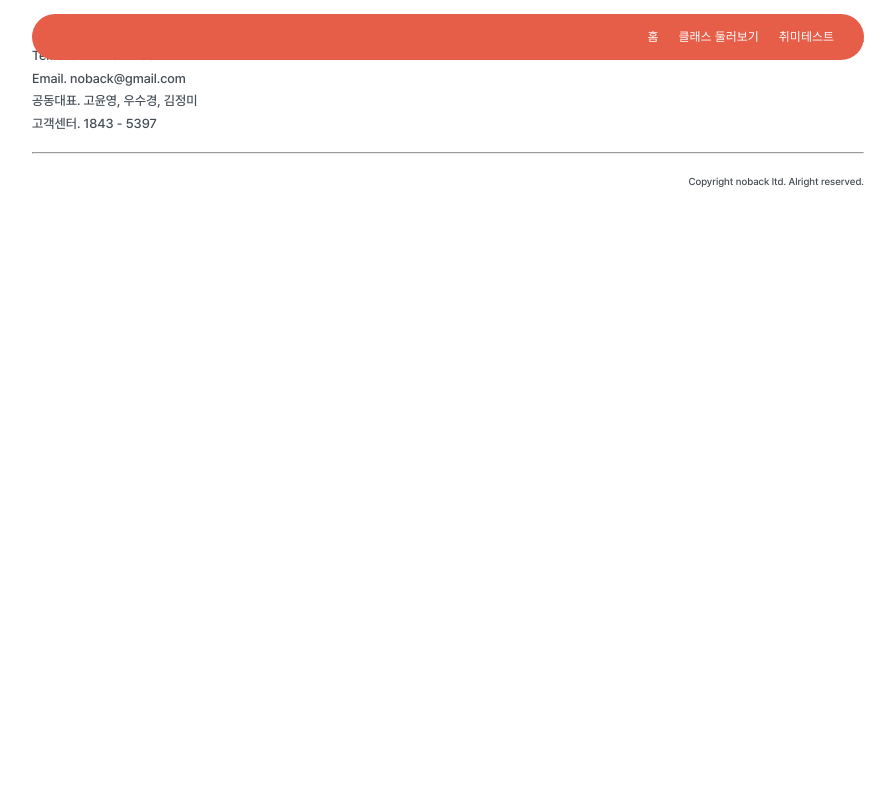
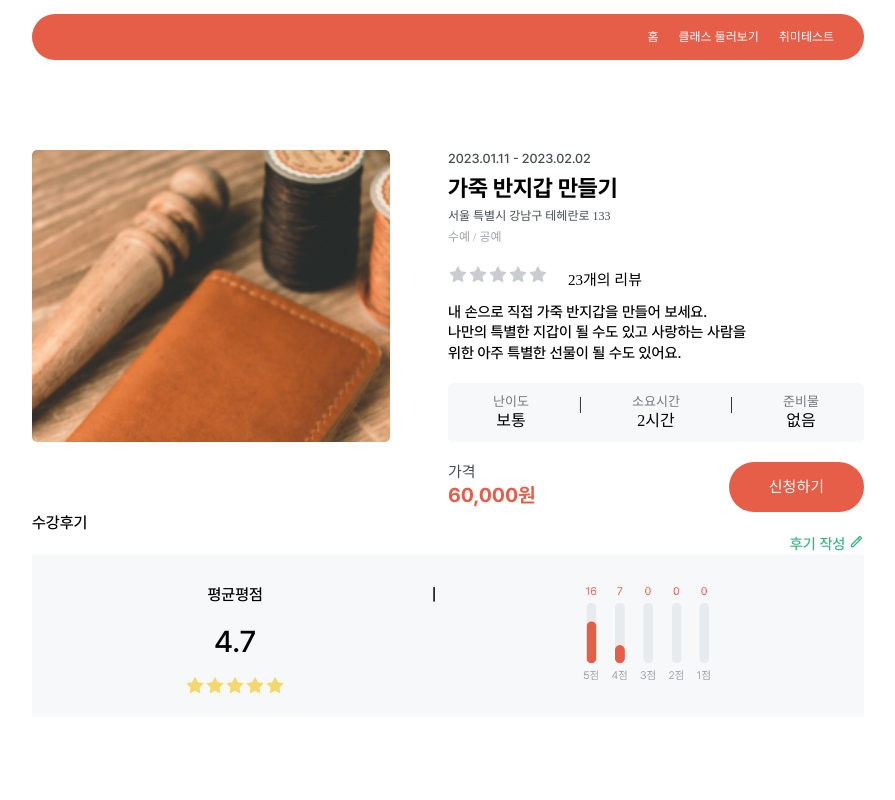
Before and after one commit to highthon/NoBack-client, a React (Create React App) app: page /detail in a window 1280 px wide. Shown: the top 800 px of the page, without its empty margins (192-1087 px from the left). Built offline with nearby package versions, Linux system fonts and the light colour scheme.

Commit message:
ADD :: 상세페이지 평점까지

```diff
--- a/src/App.js
+++ b/src/App.js
@@ -3,6 +3,7 @@ import { BrowserRouter, Routes, Route } from "react-router-dom";
 import Main from "./pages/Main";
 import Main3 from "./pages/Main3";
 import Look from "./pages/Look";
+import Detail from "./pages/Detail";
 import Footer from "./components/Footer";
 function App() {
   return (
@@ -13,6 +14,7 @@ function App() {
           <Route path="/main" element={<Main />} />
           <Route path="/" element={<Main3 />} />
           <Route path="/look" element={<Look />} />
+          <Route path="/detail" element={<Detail />} />
         </Routes>
         <Footer/>
       </BrowserRouter>
--- a/src/components/Lesson/index.js
+++ b/src/components/Lesson/index.js
@@ -1,7 +1,9 @@
 import "./style.scss";
+import { Link } from "react-router-dom";
 export default function Lesson() {
   return (
     <>
+      <Link to="/detail">
         <div className="lesson-tit">
           <div className="lesson-img">
             <img src="/img/class.png" />
@@ -12,6 +14,7 @@ export default function Lesson() {
             <p className="lesson-money">60,000원</p>
           </div>
         </div>
+      </Link>
     </>
   );
 }
--- a/src/components/Lesson/style.scss
+++ b/src/components/Lesson/style.scss
@@ -25,4 +25,7 @@
         font-size: 15px;
     }
   }
+  &:hover{
+    cursor: pointer;
+  }
 }
--- /dev/null
+++ b/src/pages/Detail/index.js
@@ -0,0 +1,102 @@
+import "./style.scss";
+import { AiFillStar } from "react-icons/ai";
+import { RiPencilLine } from "react-icons/ri";
+export default function Detail() {
+  return (
+    <>
+      <div className="Detail-tit">
+        <div className="Detail-tit-div">
+          <div className="Detail-tit-top">
+            <div className="Detail-tit-top-left">
+              <img src="/img/class.png" />
+            </div>
+            <div className="Detail-tit-top-right">
+              <div className="Detail-tit-right-top">
+                <p className="detail-top-day">2023.01.11 - 2023.02.02</p>
+                <p className="detail-top-title">가죽 반지갑 만들기</p>
+                <p className="detail-top-address">
+                  서울 특별시 강남구 테헤란로 133
+                </p>
+                <p className="detail-top-type">수예 / 공예</p>
+              </div>
+              <div className="Detail-tit-right-top2">
+                <div className="Detail-tit-right-review">
+                  <a className="detail-right-star">
+                    <AiFillStar />
+                    <AiFillStar />
+                    <AiFillStar />
+                    <AiFillStar />
+                    <AiFillStar />
+                  </a>
+                  <a className="detail-right-reviewcount">23개의 리뷰</a>
+                </div>
+                <div className="Detail-tit-right-explain">
+                  <p className="detail-right-explain">
+                    내 손으로 직접 가죽 반지갑을 만들어 보세요.
+                    <br />
+                    나만의 특별한 지갑이 될 수도 있고 사랑하는 사람을
+                    <br /> 위한 아주 특별한 선물이 될 수도 있어요.
+                  </p>
+                </div>
+              </div>
+              <div className="Detail-tit-right-top3">
+                <div className="detail-right-difficulty">
+                  <p className="detail-right-gray-top">난이도</p>
+                  <p className="detail-right-gray-bottom">보통</p>
+                </div>
+                <div>
+                  <p>|</p>
+                </div>
+                <div className="detail-right-time">
+                  <p className="detail-right-gray-top">소요시간</p>
+                  <p className="detail-right-gray-bottom">2시간</p>
+                </div>
+                <div>
+                  <p>|</p>
+                </div>
+                <div className="deatil-right-check">
+                  <p className="detail-right-gray-top">준비물</p>
+                  <p className="detail-right-gray-bottom">없음</p>
+                </div>
+              </div>
+              <div className="Detail-tit-right-button">
+                <div className="right-button-front">
+                  <p className="right-front-name">가격</p>
+                  <p className="right-front-money">60,000원</p>
+                </div>
+                <div className="right-button-back">
+                  <button className="button-sinchung">신청하기</button>
+                </div>
+              </div>
+            </div>
+          </div>
+          <div className="Detail-tit-bottom">
+            <p className="detail-tit-sugang-hugi">수강후기</p>
+            <p className="detail-tit-jaksung-hugi">
+              후기 작성 <RiPencilLine />
+            </p>
+            <div className="Detail-tit-bottom2">
+              <div className="Detail-bottom-left">
+                <p className="detail-bottom-aver">평균평점</p>
+                <p className="detail-starpoint">4.7</p>
+                <p className="detail-star">
+                  <AiFillStar />
+                  <AiFillStar />
+                  <AiFillStar />
+                  <AiFillStar />
+                  <AiFillStar />
+                </p>
+              </div>
+              <div className="Detail-bottom-bar">
+                <p>|</p>
+              </div>
+              <div className="Detail-bottom-right">
+                <img src="/img/graph.png" />
+              </div>
+            </div>
+          </div>
+        </div>
+      </div>
+    </>
+  );
+}
--- /dev/null
+++ b/src/pages/Detail/style.scss
@@ -0,0 +1,155 @@
+@import "../../style/global.style.scss";
+@import "../../style/common.scss";
+.Detail-tit {
+  height: 100vh;
+  .Detail-tit-div {
+    padding: 0% 17.5%;
+    position: relative;
+    top: 150px;
+    .Detail-tit-top {
+      display: flex;
+      justify-content: space-between;
+      .Detail-tit-top-left {
+        img {
+          width: 28vw;
+          border-radius: 5px;
+        }
+      }
+      .Detail-tit-top-right {
+        width: 50%;
+        .Detail-tit-right-top {
+          .detail-top-day {
+            padding-bottom: 5px;
+            color: $gray600;
+            font-size: 13px;
+            font-family: "PretendardMedium";
+          }
+          .detail-top-title {
+            padding-bottom: 4px;
+            font-family: "PretendardBold";
+            font-size: 23px;
+          }
+          .detail-top-address {
+            padding-bottom: 5px;
+            font-size: 12px;
+            color: $gray600;
+          }
+          .detail-top-type {
+            color: $gray400;
+            font-size: 12px;
+            padding-bottom: 20px;
+          }
+        }
+        .Detail-tit-right-top2 {
+          .Detail-tit-right-review {
+            padding-bottom: 10px;
+            .detail-right-star {
+              font-size: 20px;
+              color: $gray200;
+              padding-right: 20px;
+            }
+            .detail-right-reviewcount {
+              font-size: 15px;
+            }
+          }
+          .Detail-tit-right-explain {
+            .detail-right-explain {
+              font-size: 15px;
+              font-family: "PretendardMedium";
+            }
+          }
+          padding-bottom: 20px;
+        }
+        .Detail-tit-right-top3 {
+          background-color: $gray50;
+          display: flex;
+          justify-content: space-around;
+          padding: 10px 20px;
+          border-radius: 5px;
+          .detail-right-difficulty {
+            text-align: center;
+          }
+          .detail-right-gray-top {
+            color: $gray500;
+            font-size: 13px;
+            text-align: center;
+          }
+          .detail-right-gray-bottom {
+            text-align: center;
+          }
+        }
+        .detail-right-time {
+          .detail-right-gray-top {
+          }
+          .detail-right-gray-bottom {
+          }
+        }
+        .Detail-tit-right-button {
+          display: flex;
+          justify-content: space-between;
+          padding-top: 20px;
+          .right-button-front {
+            .right-front-name {
+              color: $gray600;
+              font-size: 15px;
+            }
+            .right-front-money {
+              color: $red;
+              font-size: 20px;
+              font-family: "PretendardBold";
+            }
+          }
+          .right-button-back {
+            .button-sinchung {
+              background-color: $red;
+              color: white;
+              padding: 15px 40px;
+              border-radius: 1000px;
+              font-size: 15px;
+            }
+          }
+        }
+      }
+    }
+    .Detail-tit-bottom {
+      font-family: "PretendardMedium";
+      .detail-tit-sugang-hugi {
+        text-align: left;
+      }
+      .detail-tit-jaksung-hugi {
+        font-size: 15px;
+        text-align: right;
+        color: $green;
+      }
+      .Detail-tit-bottom2 {
+        display: flex;
+        justify-content: space-around;
+        padding: 30px 80px;
+        background-color: $gray50;
+        text-align: center;
+        .Detail-bottom-left {
+        }
+        .detail-bottom-aver {
+        }
+        .detail-starpoint {
+            position: relative;
+            top: 15px;
+          font-size: 30px;
+        }
+        .detail-star {
+          font-size: 20px;
+          color: $yellow; //$gray100
+          position: relative;
+          top: 30px;
+        }
+      }
+      .Detail-bottom-bar {
+      }
+      .Detail-bottom-right {
+        img {
+          width: 10vw;
+        }
+      }
+    }
+  }
+}
```
Also changed, not shown: public/img/graph.png (added), src/components/LookReview/index.js (added), src/components/LookReview/style.scss (added). Lines whose indentation alone changed are shown as unchanged.
